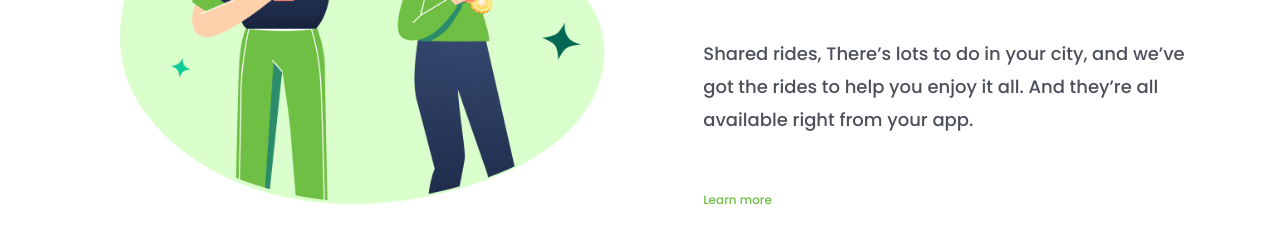
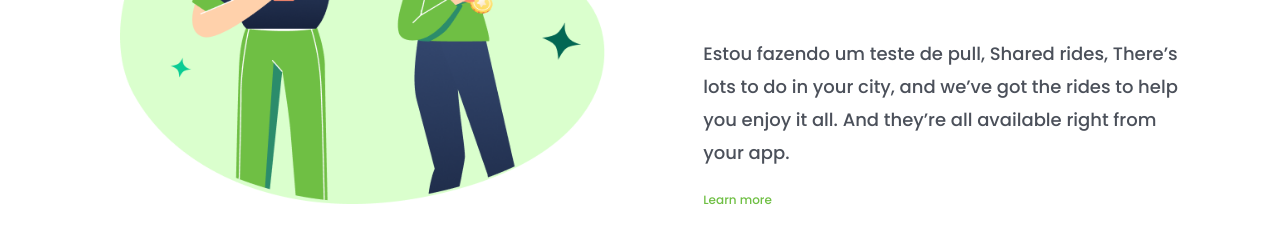
Before and after one commit to danilodmatos/Estudos-DevClub-Html-Css, a plain HTML site: page Desafio-01/index.html in a window 1280 px wide. Shown: the part 349-592 px from the top of the page. Drawn offline with Linux system fonts and the light colour scheme.

Commit message:
Atualização no paragrafo do arquivo "index.html"

```diff
--- a/Desafio-01/index.html
+++ b/Desafio-01/index.html
@@ -22,7 +22,7 @@
         <img src="./img/Congratulation You get 40 point for your ride.png" alt="Imagem Principal">
         <section>
             <h1>Wide coverage <br> location</h1>
-            <p>Shared rides, There’s lots to do in your city, and we’ve got the rides to help you enjoy it all. And they’re all available right from your app.</p>
+            <p>Estou fazendo um teste de pull, Shared rides, There’s lots to do in your city, and we’ve got the rides to help you enjoy it all. And they’re all available right from your app.</p>
             <a class="button-section" href="#">Learn more</a>
         </section>
     </main>
```
